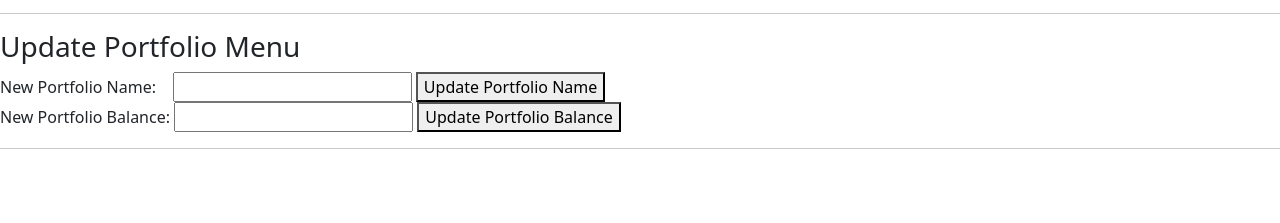
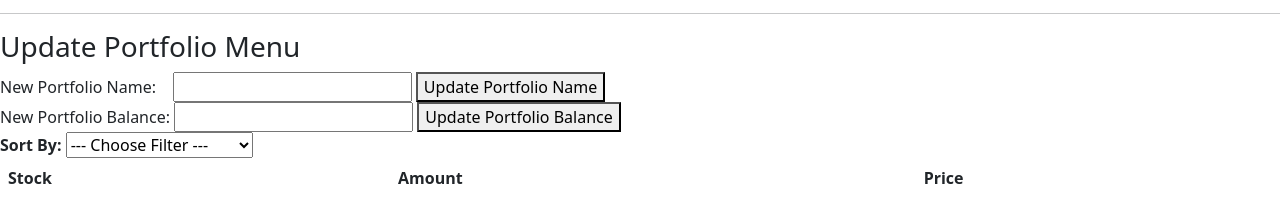
Before and after one commit to kaunghz/VirtuAlgo, a website: page app/portfolio/portfolio.html in a window 1280 px wide. Shown: the part 145-368 px from the top of the page. Drawn offline with Linux system fonts and the light colour scheme; no server answers.

Commit message:
sort for portfolio page

```diff
--- a/app/portfolio/portfolio.html
+++ b/app/portfolio/portfolio.html
@@ -38,8 +38,29 @@
 		<button id="updatePortfolioBalanceButton">Update Portfolio Balance</button>
 	</div>
 
+	<div>
+		<form>
+			<b> Sort By: </b>
+			<select id = "portfolio-filter" onchange = "displayPortfolio()" >
+			<option> --- Choose Filter --- </option>
+			<option id="priced"> Price HIGH to LOW </option>
+			<option id="pricea"> Price LOW TO HIGH </option>
+			<option id="namea"> Name A to Z </option>
+			<option id="named"> Name Z to A </option>
+			<option id="amountd"> Amount HIGH to LOW </option>
+			<option id="amounta"> Amount LOW to HIGH </option>
+			</select>
+		</form>
+	</div>
+
 	<div id="stocks">
-
+		<table id = stockTable>
+			<tr>
+				<th>Stock</th>
+				<th>Amount</th>
+				<th>Price</th>
+			</tr>
+		</table>
 	</div>
 
 	<script src="portfolio.js"></script>
--- a/app/portfolio/portfolio.js
+++ b/app/portfolio/portfolio.js
@@ -83,7 +83,24 @@ updateBalanceButton.addEventListener("click", function() {
 });
 
 async function getPortfolio() {
-    const stocks = await fetch("/portfolio/stocks").then((res) => {
+
+    let dest = "/portfolio/stocks";
+    var filter = document.getElementById("portfolio-filter");
+    if (filter.options[filter.selectedIndex].id === "priced") {
+        dest = "/portfolio/stocks/sort/price-desc";
+    } else if (filter.options[filter.selectedIndex].id === "pricea") {
+        dest = "/portfolio/stocks/sort/price-asc";
+    } else if (filter.options[filter.selectedIndex].id === "namea") {
+        dest = "/portfolio/stocks/sort/alphabetical-asc";
+    } else if (filter.options[filter.selectedIndex].id === "named") {
+        dest = "/portfolio/stocks/sort/alphabetical-desc";
+    } else if (filter.options[filter.selectedIndex].id === "amountd") {
+        dest = "/portfolio/stocks/sort/amount-desc";
+    } else if (filter.options[filter.selectedIndex].id === "amounta") {
+        dest = "/portfolio/stocks/sort/amount-asc";
+    }
+
+    const stocks = await fetch(dest).then((res) => {
         console.log(res);
         return res.json();
     }).then((res) => {
@@ -98,26 +115,36 @@ async function getPortfolio() {
 async function displayPortfolio() {
     const stocks = await getPortfolio();
 
-    const divStocks = document.getElementById("stocks");
-    const hrFirst = document.createElement("hr");
-
-    divStocks.append(hrFirst);
+    const table = document.getElementById("stockTable");
+    while (table.children.length > 1) {
+        table.removeChild(table.lastChild);
+    }
 
     for (const stock of stocks) {
         const stockName = stock.stockname;
         const stockAmount = stock.stockamount;
+        const stockPrice = stock.totalprice;
 
         if (0 < stockAmount) {
-            const hr = document.createElement("hr");
-            const div = document.createElement("div");
-            const pTicker = document.createElement("p");
-            const pAmount = document.createElement("p");
+            const tr = document.createElement('tr');
 
-            pTicker.textContent = "Stock: " + stockName;
-            pAmount.textContent = "Amount Owned: " + stockAmount;
+            const tdStockName = document.createElement('td');
+            const tdStockAmount = document.createElement('td');
+            const tdStockPrice = document.createElement('td');
 
-            div.append(pTicker, pAmount, hr);
-            divStocks.append(div);
+            const textStockName = document.createTextNode(stockName);
+            const textStockAmount = document.createTextNode(stockAmount);
+            const textStockPrice = document.createTextNode(stockPrice);
+
+            tdStockName.appendChild(textStockName);
+            tdStockAmount.appendChild(textStockAmount);
+            tdStockPrice.appendChild(textStockPrice);
+
+            tr.appendChild(tdStockName);
+            tr.appendChild(tdStockAmount);
+            tr.appendChild(tdStockPrice);
+
+            table.appendChild(tr);
         }
     }
 }
```
